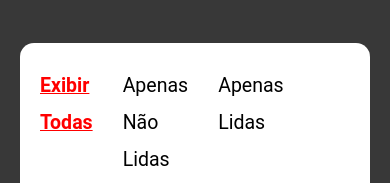
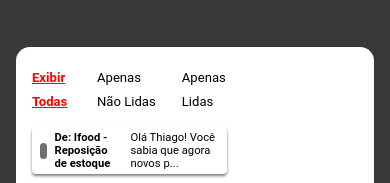
Before and after one commit to moysatonelli/ifood-fiap, a plain HTML site: page src/pages/mensagens/index.html in a window 390 px wide. Shown: the top 183 px of the page. Drawn offline with Linux system fonts and the light colour scheme.

Commit message:
style adjustments

```diff
--- a/src/pages/mensagens/style.css
+++ b/src/pages/mensagens/style.css
@@ -19,7 +19,6 @@ h1 {
     flex-direction: column;
     gap: 2rem;
     width: 60vw;
-
 }
 
 #options-filter {
@@ -88,3 +87,24 @@ h1 {
     width: 60%;
     margin: 0 auto;
 }
+
+@media(max-width: 900px){
+    html{
+        font-size: 57%;
+    }
+}
+@media(max-width: 740px){
+    html{
+        font-size: 50%;
+    }
+
+    #messages-list{
+      width: 50vw;
+  }
+  #message-card{
+    width: 40vw;
+}
+#options-filter {
+  font-size: 4.2rem;
+}
+}
```
